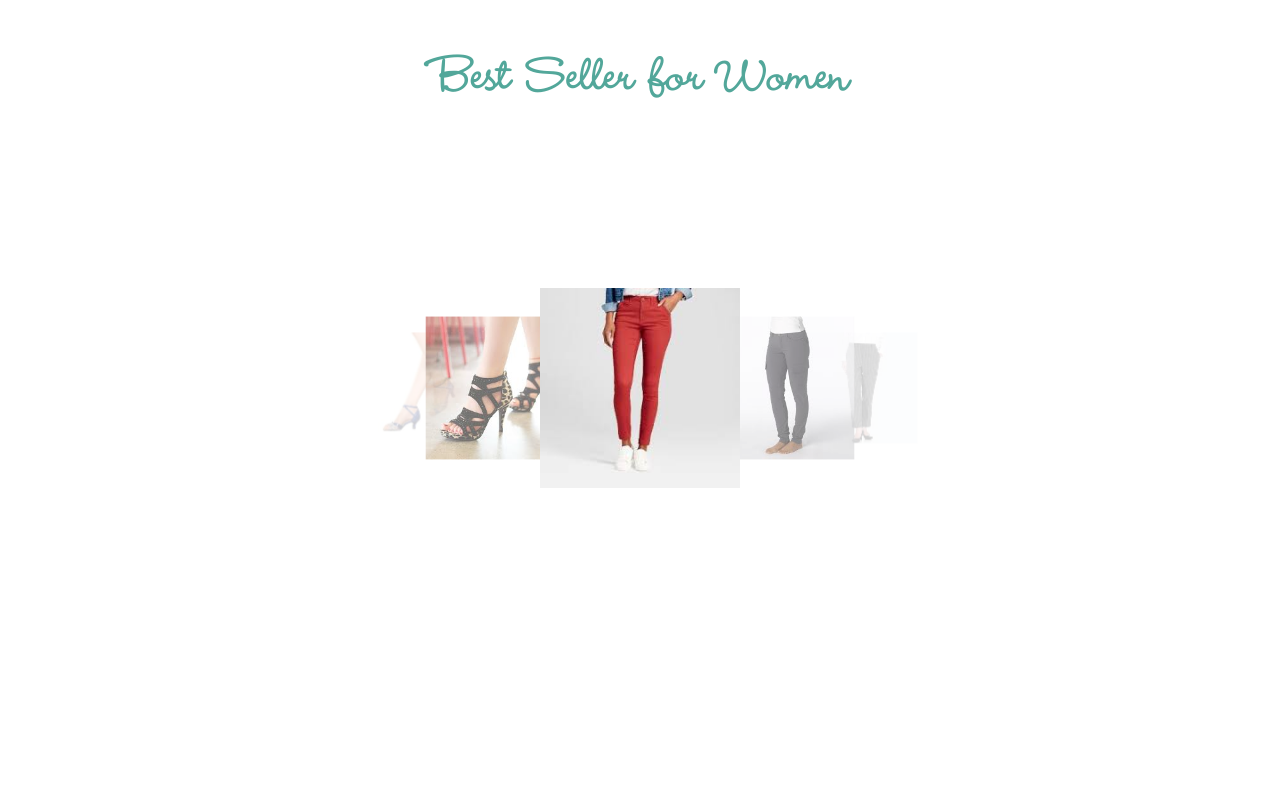
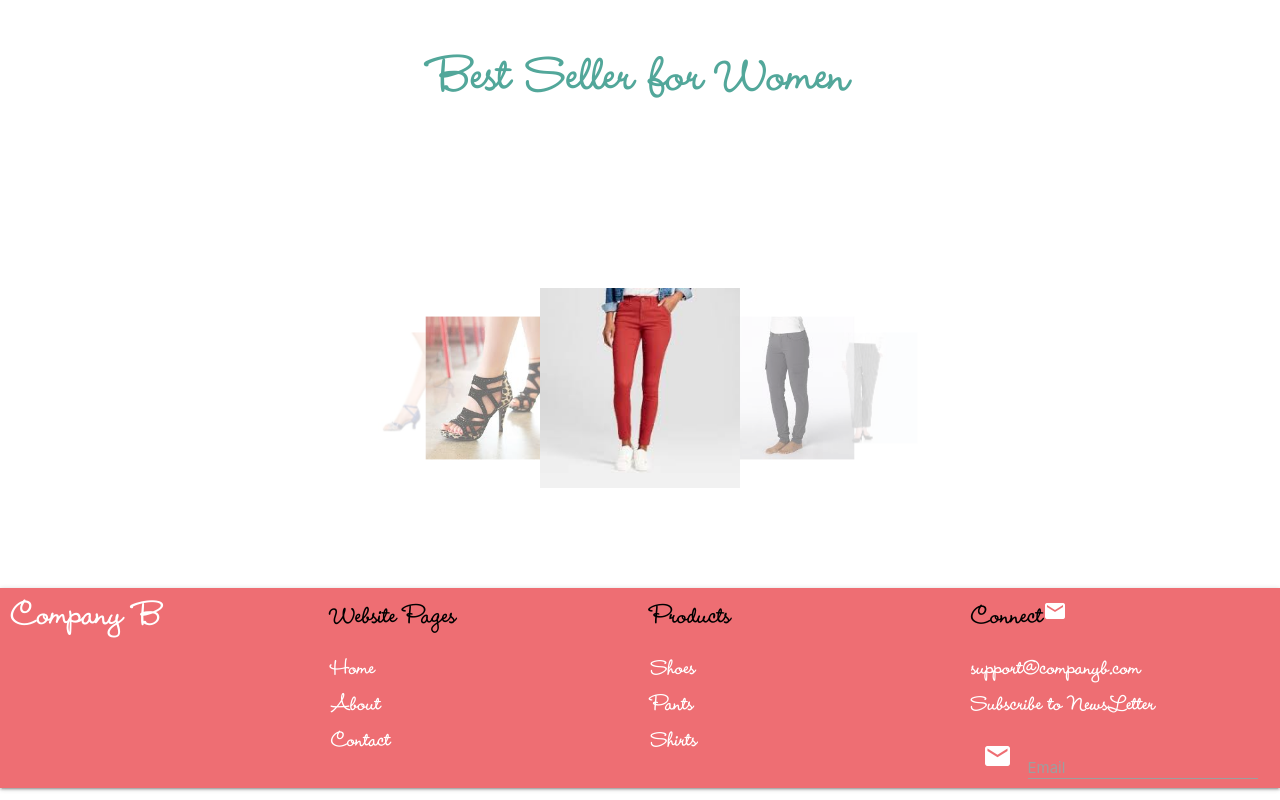
Before and after one commit to limbanmichael/companyb, a website: page index.html in a window 1280 px wide. Shown: the part 1306-2106 px from the top of the page. Before the commit the page ends 1894 px from the top, so only its background shows below. Drawn offline with Linux system fonts and the light colour scheme.

Commit message:
implemet footer

```diff
--- a/css/styles.css
+++ b/css/styles.css
@@ -29,3 +29,34 @@
   font-family: 'myFirstFont';
   font-size: 30px;
 }
+
+.footer-b {
+  height: 200px;
+}
+
+.nav-foot {
+  height: 100%;
+}
+
+/* nav, nav .nav-wrapper i, nav a.sidenav-trigger, nav a.sidenav-trigger i {
+  line-height: 33px;
+} */
+.footer-link {
+  display: block;
+  line-height: 33px;
+}
+.footer-link > a {
+  cursor: pointer;
+  font-family: 'myFirstFont';
+  font-size: 25px;
+}
+
+.web-page {
+  font-family: 'myFirstFont';
+  font-size: 30px;
+  color: black;
+}
+body > div.ng-scope > div.footer-b > nav > div > div:nth-child(1) > div {
+  font-family: 'myFirstFont';
+  font-size: 40px;
+}
--- a/index.html
+++ b/index.html
@@ -56,13 +56,6 @@
         ng-if="contactComponent"
       ></contact>
       </div>
-      <!-- <div class="footer-b">
-        <nav class="navbar-fixed">
-          <div class="nav-wrapper">
-            <a href="#!" class="brand-logo center">Company B</a>
-          </div>
-        </nav>
-      </div> -->
       <div class="carousel-holder" ng-if="homeComponent">
         <div class="kids-carousel">
           <p>Best Seller for Kids</p>
@@ -97,6 +90,39 @@
           <a class="carousel-item" href="#five!"><img src="./assets/women/shoes/2.jpg"></a>
           <a class="carousel-item" href="#five!"><img src="./assets/women/shoes/3.jpg"></a>
         </div>
+      </div>
+      <div class="footer-b">
+        <nav class="navbar-fixed nav-foot">
+          <div class="nav-wrapper row">
+            <div class="col s3">
+              <div class="brand-logo left">Company B</div>
+            </div>
+            <div class="col s3">
+              <div class="web-page">Website Pages</div>
+              <li class="footer-link"><a>Home</a></li>
+              <li class="footer-link"><a>About</a></li>
+              <li class="footer-link"><a>Contact</a></li>
+            </div>
+            <div class="col s3">
+              <div class="web-page">Products</div>
+              <li class="footer-link"><a>Shoes</a></li>
+              <li class="footer-link"><a>Pants</a></li>
+              <li class="footer-link"><a>Shirts</a></li>
+            </div>
+            <div class="col s3">
+              <div class="web-page">Connect<a class="material-icons small">email</a></div>
+
+              <li class="footer-link"><a>support@companyb.com</a></li>
+              <li class="footer-link"><a>Subscribe to NewsLetter</a></li>
+              <div class="input-field col s12">
+                <i class="material-icons prefix">email</i>
+                <input id="icon_telephone" type="tel" class="validate">
+                <label for="icon_telephone">Email</label>
+              </div>
+            </div>
+          </div>
+          </div>
+        </nav>
       </div>
     </div>
     <script src="frameworks/jquery.min.js"></script>
```
